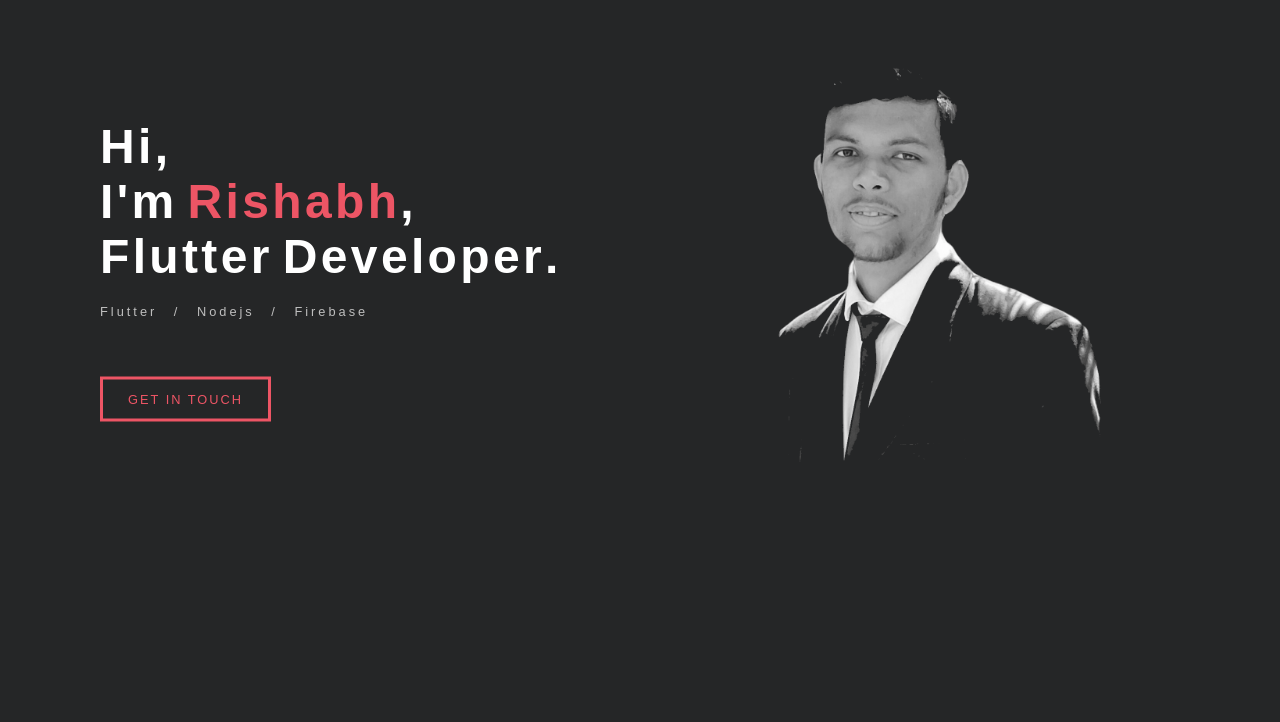
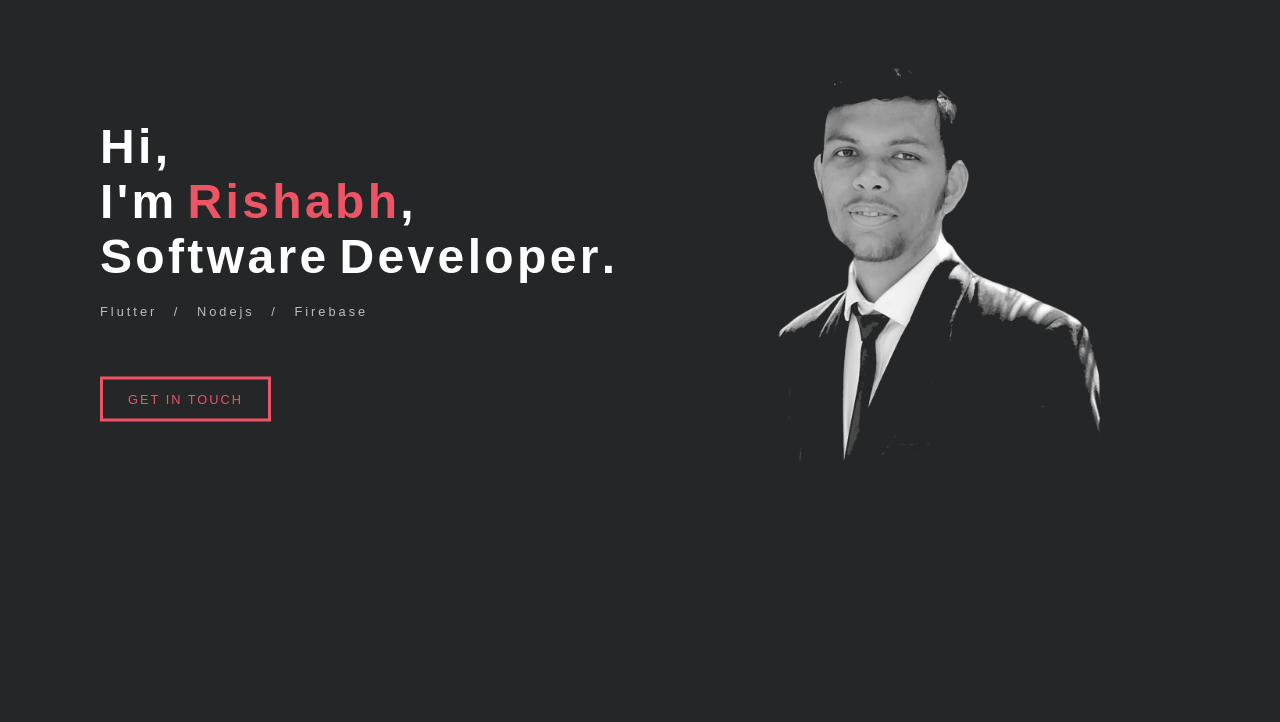
Before and after one commit to Rishabhltfb/Rishabhltfb.github.io, a plain HTML site: page index.html in a window 1280 px wide. Shown: the part 78-800 px from the top of the page. Drawn offline with Linux system fonts and the light colour scheme.

Commit message:
ref: change role name

```diff
--- a/index.html
+++ b/index.html
@@ -44,13 +44,14 @@
           <span class="m-left name">h</span>
           <span class="m-left">,</span>
           <br />
-          <span>F</span>
-          <span class="m-left">l</span>
-          <span class="m-left">u</span>
+          <span>S</span>
+          <span class="m-left">o</span>
+          <span class="m-left">f</span>
           <span class="m-left">t</span>
-          <span class="m-left">t</span>
+          <span class="m-left">w</span>
+          <span class="m-left">a</span>
+          <span class="m-left">r</span>
           <span class="m-left">e</span>
-          <span class="m-left">r</span>
           <span>D</span>
           <span class="m-left">e</span>
           <span class="m-left">v</span>
```
